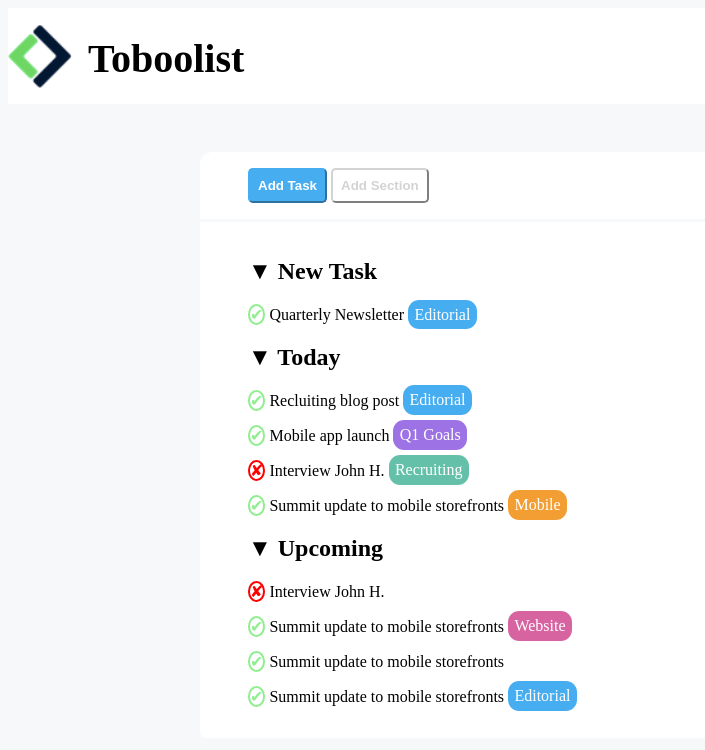
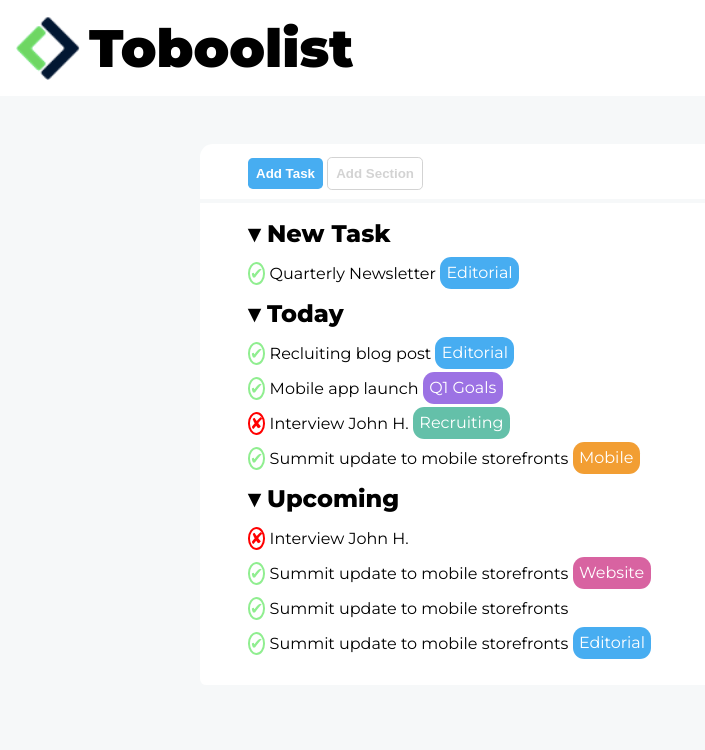
Before and after one commit to FlorianKomnino/html-css-toboolist, a plain HTML site: page index.html in a window 1280 px wide. Shown: the whole page, without its empty margins (0-705 px from the left). Drawn offline with Linux system fonts and the light colour scheme.

Commit message:
Fixed <header> and <button>s

```diff
--- a/css/style.css
+++ b/css/style.css
@@ -1,37 +1,55 @@
+* {
+    padding: 0;
+    margin: 0;
+    box-sizing: border-box;
+}
+
+body {
+    font-family: 'Creepster', cursive;
+    font-family: 'Montserrat', sans-serif;
+}
+
 header {
     background-color: white;
     height: 6rem;
-    position: relative;
+    padding: 1rem;
 }
 
 header img {
-    height: 4rem;
-    position: absolute;
-    top: 1rem;
+    height: 100%;
+    vertical-align: middle;
 }
 
 header h1 {
-    position: absolute;
-    left: 5rem;
+    vertical-align: middle;
     display: inline-block;
-    font-size: 2.5rem;
+    font-size: 3.3rem;
     font-weight: 900;
+    margin-left: 0.3rem;
 }
 
 body {
     background-color: #f6f8f9;
 }
 
-nav {
-    width: 50rem;
+section.buttons {
+    width: 55rem;
     background-color: white;
     margin: 3rem auto 0.2rem auto;
-    padding: 1rem 2rem 1rem 3rem;
+    padding: 0.8rem 2rem 0.6rem 3rem;
     border-radius: 0.8rem 0.8rem 0rem 0rem;;
 }
 
+button {
+    border: none;
+}
+
+button.add_section_button {
+    border: 1px solid lightgray;
+}
+
 main {
-    width: 50rem;
+    width: 55rem;
     background-color: white;
     margin: 0rem auto 1rem auto;
     padding: 1rem 2rem 1rem 3rem;
--- a/index.html
+++ b/index.html
@@ -7,6 +7,10 @@
     <title>html-css-toboolist</title>
 
     <link rel="stylesheet" href="./css/style.css">
+
+    <link rel="preconnect" href="https://fonts.googleapis.com">
+    <link rel="preconnect" href="https://fonts.gstatic.com" crossorigin>
+    <link href="https://fonts.googleapis.com/css2?family=Creepster&family=Montserrat:ital,wght@0,400;0,800;0,900;1,400&display=swap" rel="stylesheet">
 
 </head>
 <body>
@@ -21,7 +25,7 @@
 
     <!-- The list -->
 
-        <nav>
+        <section class="buttons">
 
             <button class="add_task_button">
                 Add Task
@@ -31,11 +35,11 @@
                 Add Section
             </button>
 
-        </nav>
+        </section>
     <main>
         <section>
 
-            <h2>&#x25BC; New Task</h2>
+            <h2>&#9662; New Task</h2>
 
             <ul>
                 <li class="task">
@@ -46,7 +50,7 @@
         </section>
 
         <section>
-            <h2>&#x25BC; Today</h2>
+            <h2>&#9662; Today</h2>
             <ul>
                 <li class="task">
                     <span class="task_done">&#10004;</span> Recluiting blog post <span class="task_type_editorial">Editorial</span>
@@ -67,7 +71,7 @@
         </section>
 
         <section>
-            <h2>&#x25BC; Upcoming</h2>
+            <h2>&#9662; Upcoming</h2>
             <ul>
                 <li class="task">
                     <span class="task_not_done">&#10008;</span> Interview John H.
```
